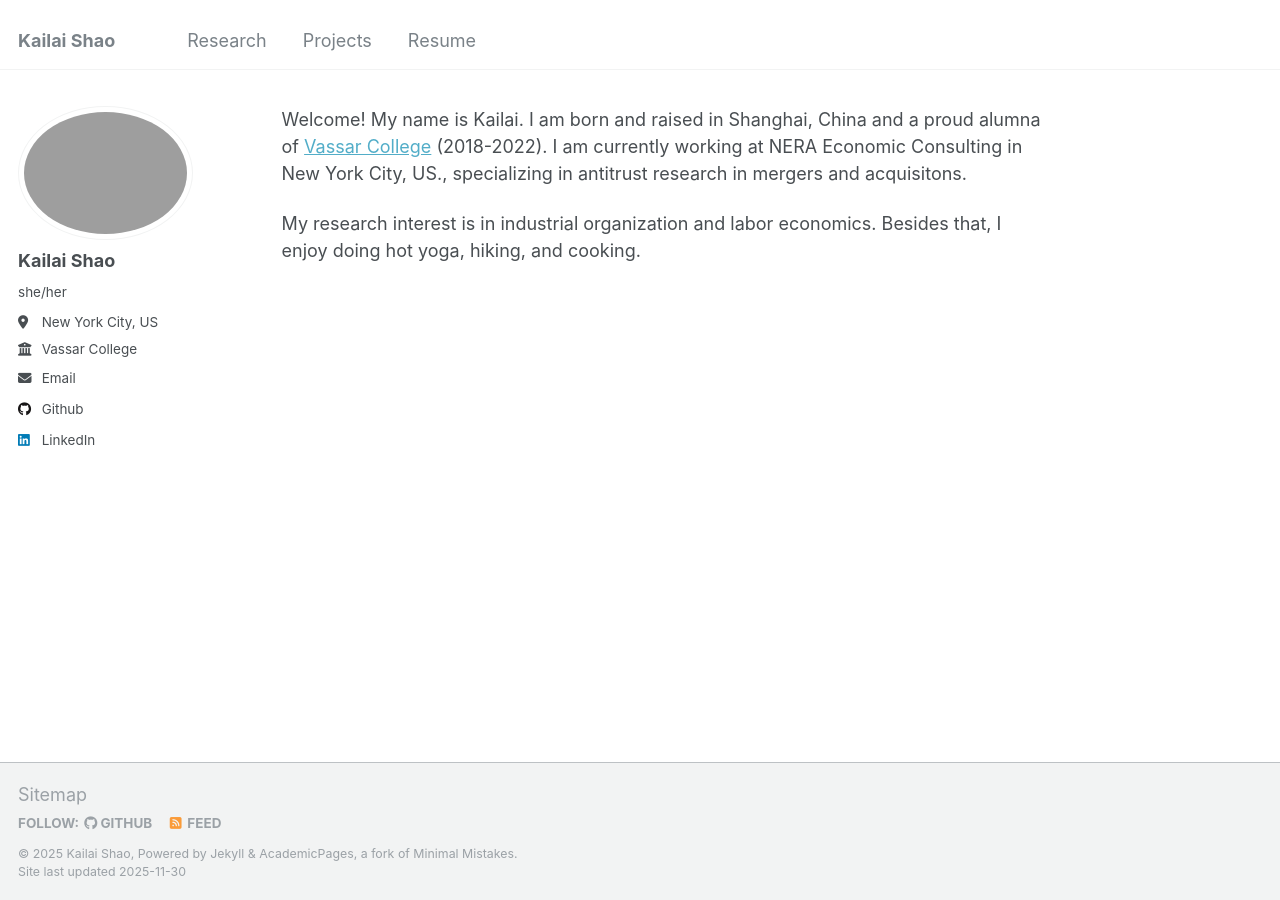
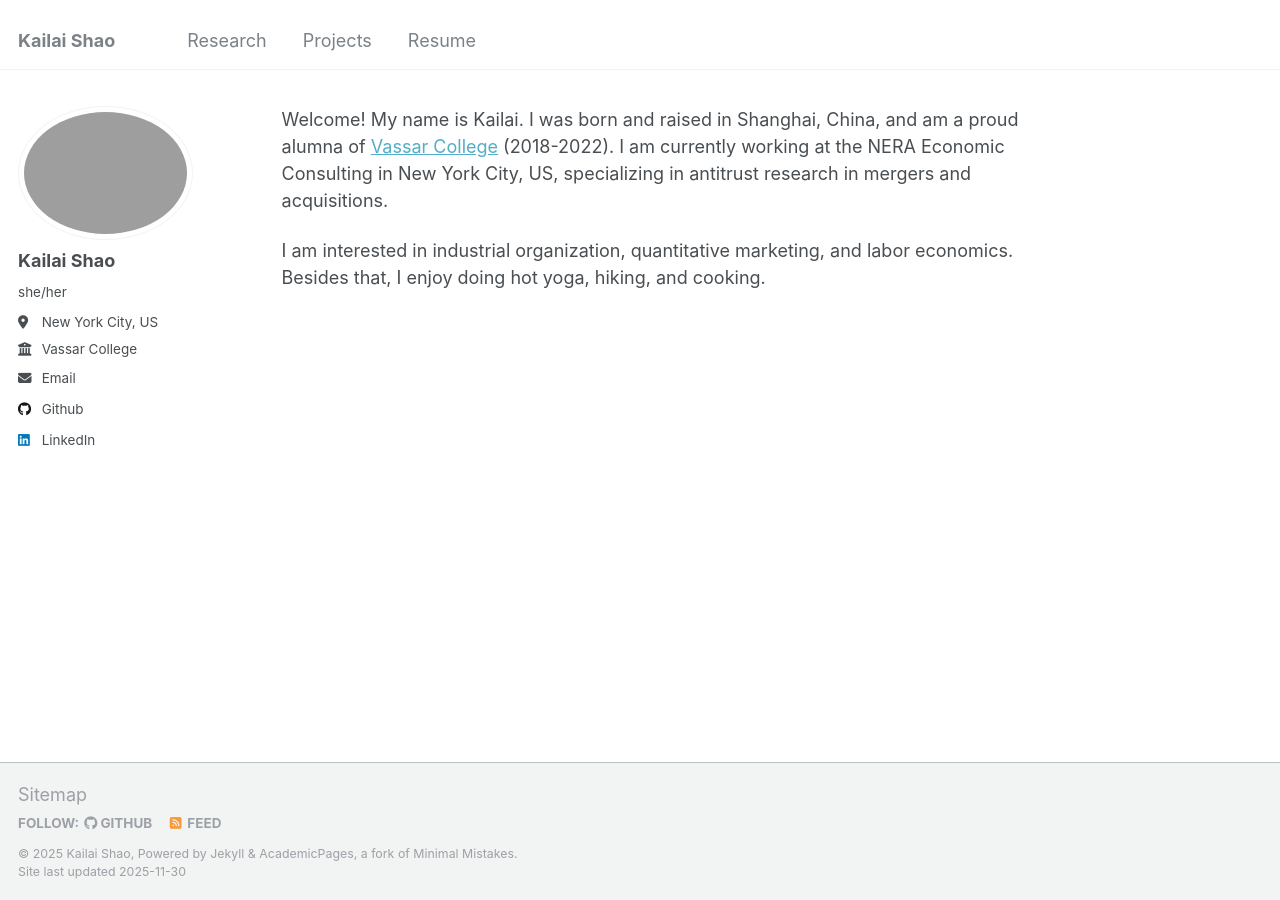
Before and after one commit to kshao19/kshao19.github.io, a Jekyll site: the page built from _pages/about.md, in a window 1280 px wide. Built offline with Jekyll 4.4.1, drawn with Linux system fonts in a browser that asks for light colours.

Commit message:
Update about.md

```diff
--- a/_pages/about.md
+++ b/_pages/about.md
@@ -7,6 +7,6 @@ redirect_from:
   - /about.html
 ---
 
-Welcome! My name is Kailai. I am born and raised in Shanghai, China and a proud alumna of [Vassar College](https://www.vassar.edu/) (2018-2022). I am currently working at NERA Economic Consulting in New York City, US., specializing in antitrust research in mergers and acquisitons.
+Welcome! My name is Kailai. I was born and raised in Shanghai, China, and am a proud alumna of [Vassar College](https://www.vassar.edu/) (2018-2022). I am currently working at the NERA Economic Consulting in New York City, US, specializing in antitrust research in mergers and acquisitions.
 
-My research interest is in industrial organization and labor economics. Besides that, I enjoy doing hot yoga, hiking, and cooking.
+I am interested in industrial organization, quantitative marketing, and labor economics. Besides that, I enjoy doing hot yoga, hiking, and cooking.
```
